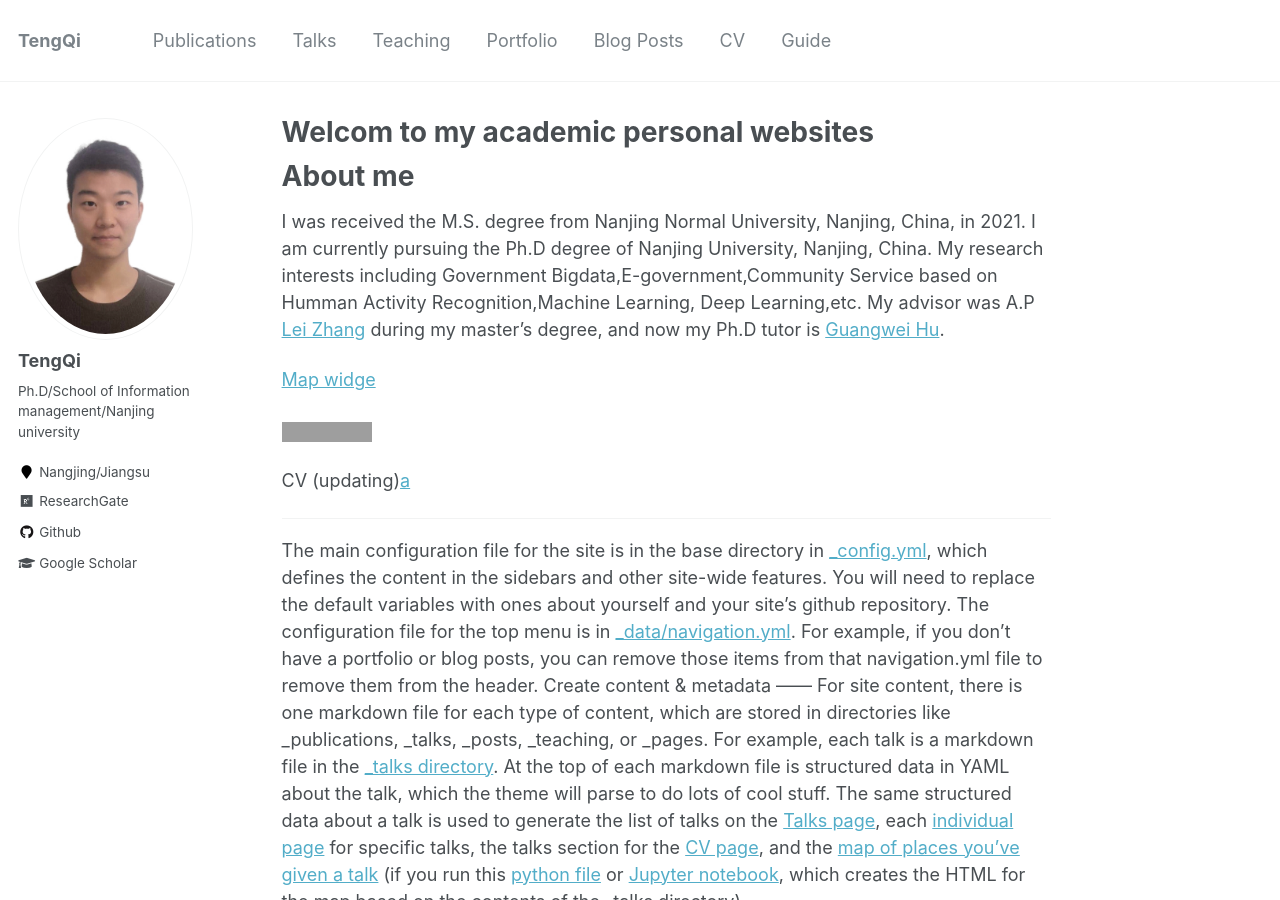
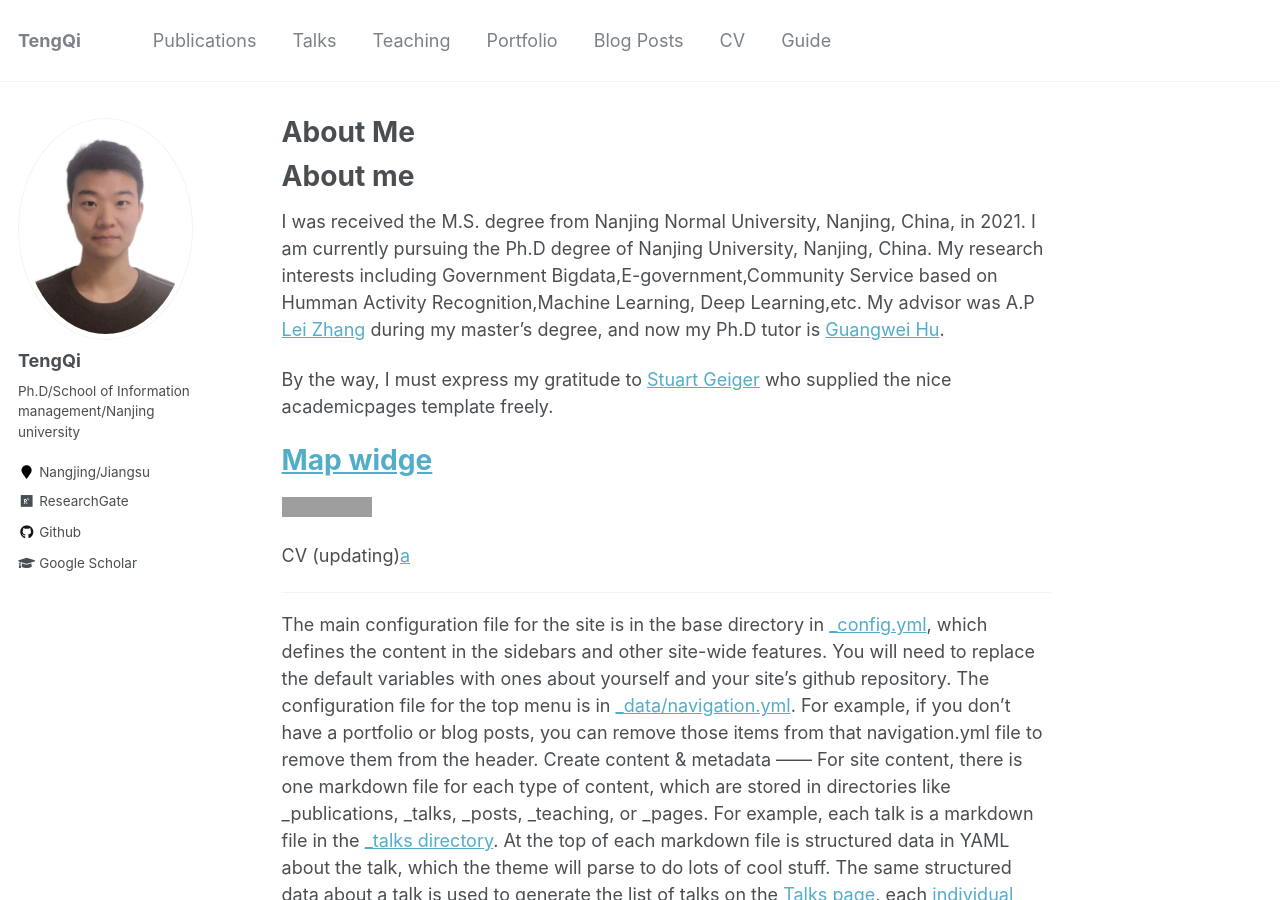
Before and after one commit to tengqi159/tengqi.github.io, a Jekyll site: the page built from _pages/about.md, in a window 1280 px wide and 900 px high. Built offline with Jekyll 4.4.1, drawn with Linux system fonts in a browser that asks for light colours; grey boxes are pictures that could not be loaded.

Commit message:
Update about.md

```diff
--- a/_pages/about.md
+++ b/_pages/about.md
@@ -1,6 +1,6 @@
 ---
 permalink: /
-title: "Welcom to my academic personal websites"
+title: "About Me"
 excerpt: "About me"
 author_profile: true
 redirect_from:
@@ -9,13 +9,17 @@ redirect_from:
 ---
 
 
+
 About me
 ========
 I was received the M.S. degree from Nanjing Normal University, Nanjing, China, in 2021. I am currently pursuing the Ph.D degree of Nanjing University, Nanjing, China.
 My research interests including Government Bigdata,E-government,Community Service based on Humman Activity Recognition,Machine Learning, Deep Learning,etc. My advisor was A.P [Lei Zhang](http://d.njnu.edu.cn/person/3288.html) during my master's degree, and now my Ph.D tutor is [Guangwei Hu](https://im.nju.edu.cn/hgw/list.htm).
 
+By the way, I must express my gratitude to [Stuart Geiger](https://pages.github.com) who supplied the nice academicpages template freely.
+
+
 [Map widge](https://clustrmaps.com/site/1bkl9)
-
+========
 <a href="https://clustrmaps.com/site/1bkl9">
     <img src="http://www.clustrmaps.com/map_v2.png?d=Low9E1eDuwQC9_4r3QNfSbfjL1XZUwXz09oQFvUEK2s&cl=ffffff">
 </a>
```
